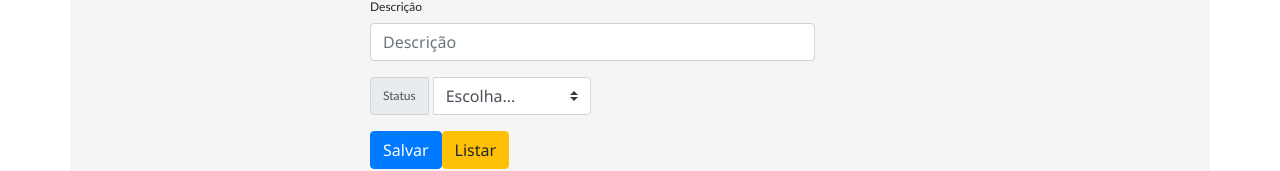
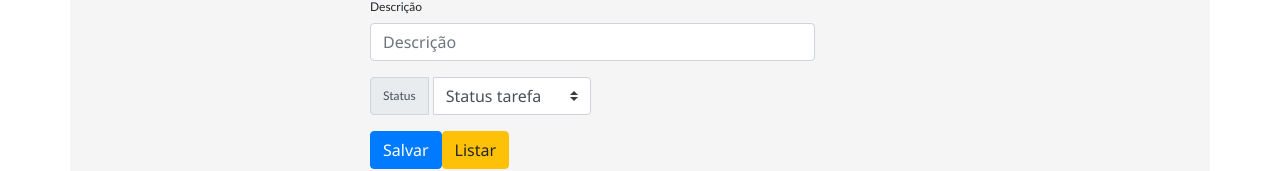
Before and after one commit to mateuslczo/superowf-front, an Angular app in the folder tasklist/: page /tasks in a window 1280 px wide. Shown: the part 175-346 px from the top of the page. Built offline with nearby package versions, Linux system fonts and the light colour scheme.

Commit message:
Método para criar lista de status de tarefas

```diff
--- a/tasklist/src/app/tasks/tasks.component.html
+++ b/tasklist/src/app/tasks/tasks.component.html
@@ -24,14 +24,11 @@
           <label class="input-group-text" for="Status">Status</label>
         </div>
 
-        <select class="custom-select" id="statust" name="statust" style="flex:none; width: fit-content;">
-          <option selected>Escolha...</option>
-          <option [value]="1">Aberto</option>
-          <option [value]="2">Em andamento</option>
-          <option [value]="3">Finalizada</option>
-          <option [value]="4">Cancelada</option>
-          <option [value]="5">Suspensa</option>
+        <select class="custom-select" id="statust"  name="statust" style="flex:none; width: fit-content;">
+          <option selected>Status tarefa</option>
+          <option *ngFor="let currentStatus of statusSelect" [(ngValue)]=currentStatus.Id>{{currentStatus.Status}}</option>
         </select>
+
       </div>
 
       <button type="submit" class="btn btn-primary">Salvar</button> <button type="button" (click)="callTasks()"
--- a/tasklist/src/app/tasks/tasks.component.ts
+++ b/tasklist/src/app/tasks/tasks.component.ts
@@ -14,6 +14,7 @@ import { StaticSymbolResolver } from '@angular/compiler';
 export class TasksComponent implements OnInit {
 
   public tasks: Tasks = new Tasks();
+  statusSelect: any[];
   form: FormGroup;
   sucesso: any;
   erro: any;
@@ -25,7 +26,7 @@ export class TasksComponent implements OnInit {
   ngOnInit(): void {
 
     this.PrepareForm();
-
+    this.statusSelect = this.OptionsStatusSelect();
 
   }
 
@@ -57,4 +58,18 @@ export class TasksComponent implements OnInit {
   }
 
 
+  OptionsStatusSelect(): any[] {
+
+    var statusList = [
+      { Id: 1, Status: "Aberto" },
+      { Id: 2, Status: "Em andamento" },
+      { Id: 3, Status: "Finalizada" },
+      { Id: 4, Status: "Cancelada" },
+      { Id: 5, Status: "Suspensa" }
+    ]
+
+    return statusList;
+  }
+
+
 }
```
